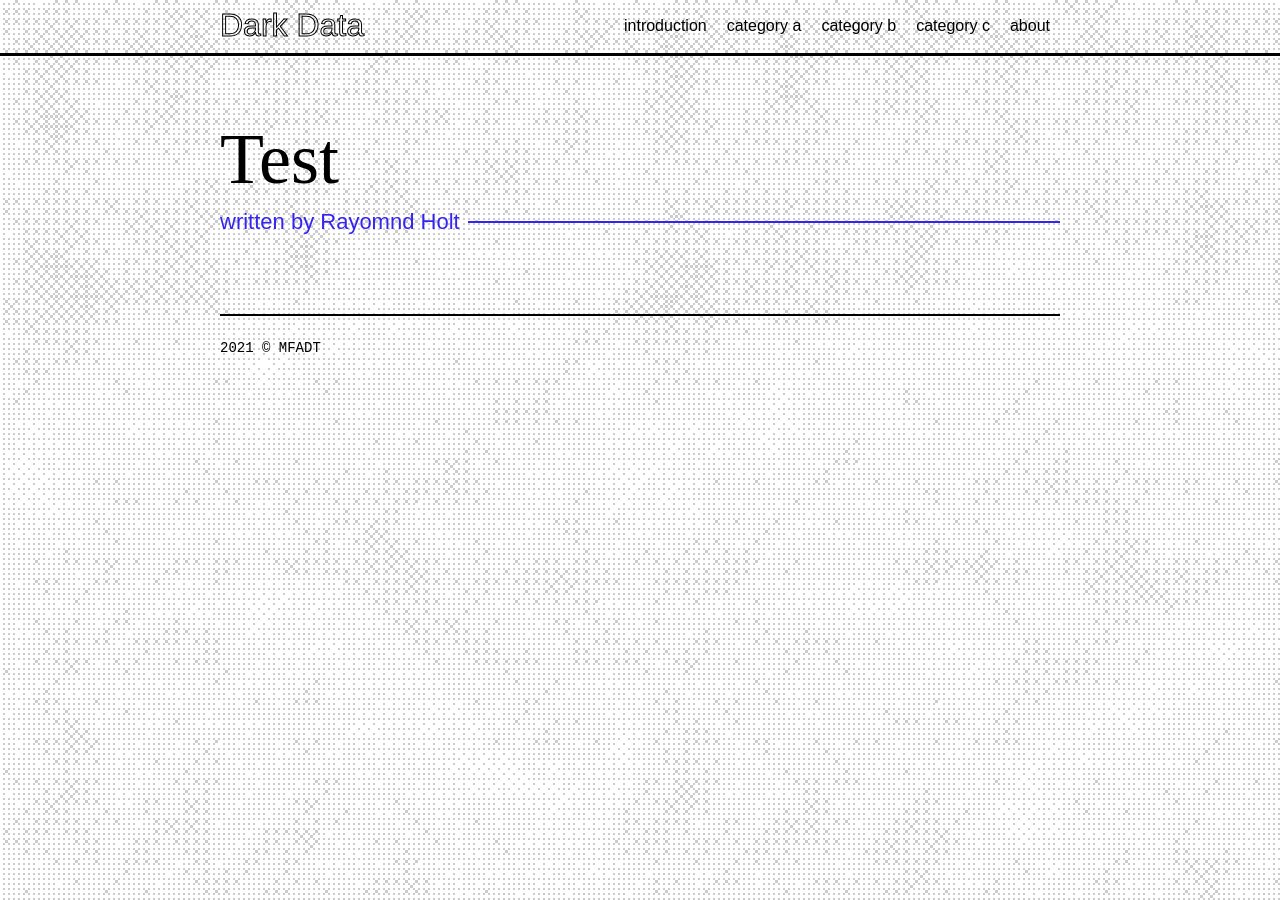
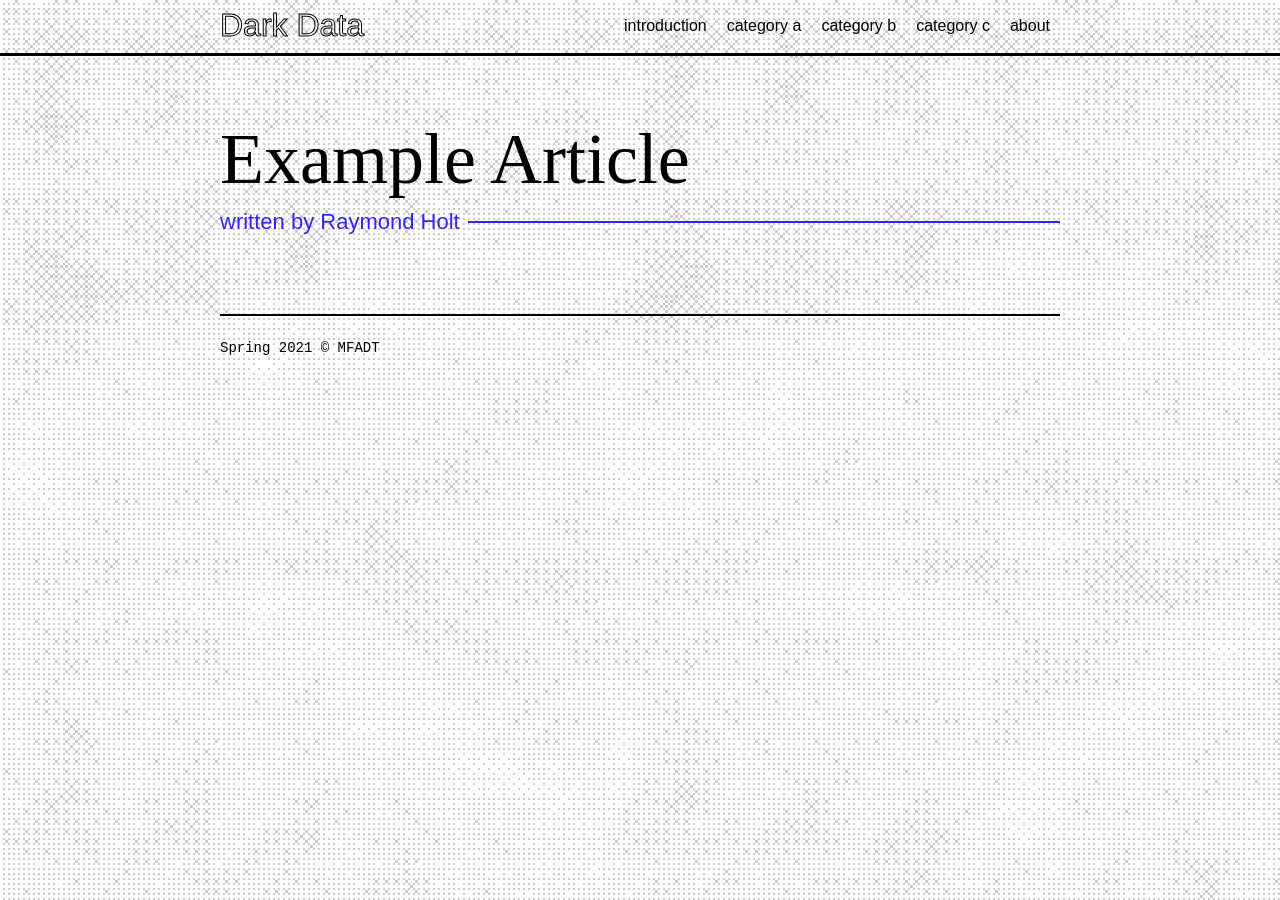
Before and after one commit to olivierbrcknr/mfadt-darkdata-zine, a Jekyll site: the page built from _posts/2021-04-21-Example-Article.md, in a window 1280 px wide. Built offline with Jekyll 4.4.1, drawn with Linux system fonts in a browser that asks for light colours.

Commit message:
Update README.md

```diff
--- a/_includes/footer.html
+++ b/_includes/footer.html
@@ -1,5 +1,5 @@
 <footer class="{{include.class}} centerBlock">
   <div class="inner ">
-    2021 © MFADT
+    Spring 2021 © MFADT
   </div>
 </footer>
--- a/_posts/2021-04-21-Test.md
+++ b/_posts/2021-04-21-Example-Article.md
@@ -1,7 +1,7 @@
 ---
-title: Test
+title: Example Article
 desc: A test description
-author: Rayomnd Holt
+author: Raymond Holt
 categories: A
 
 ---
```
Also changed, not shown: README.md.
